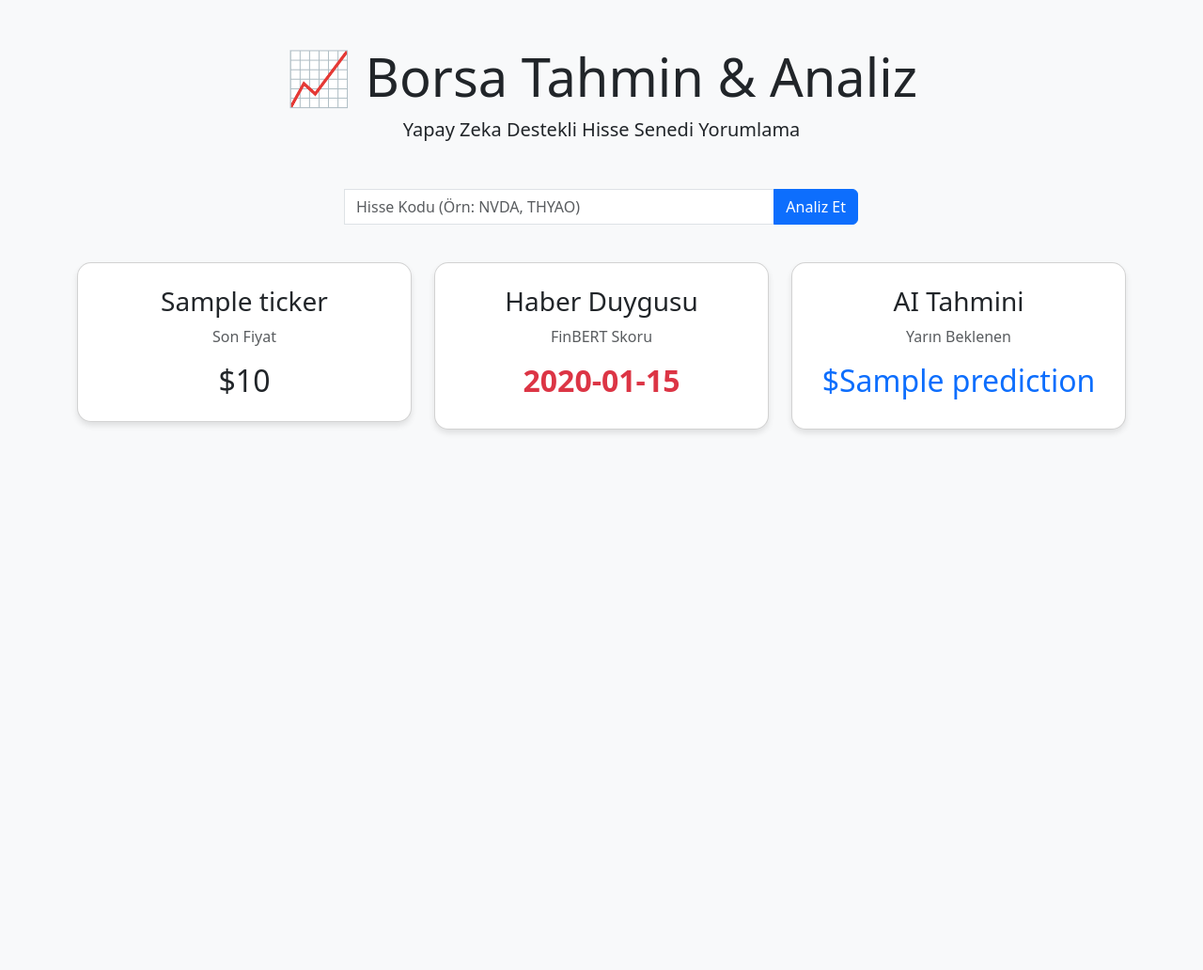
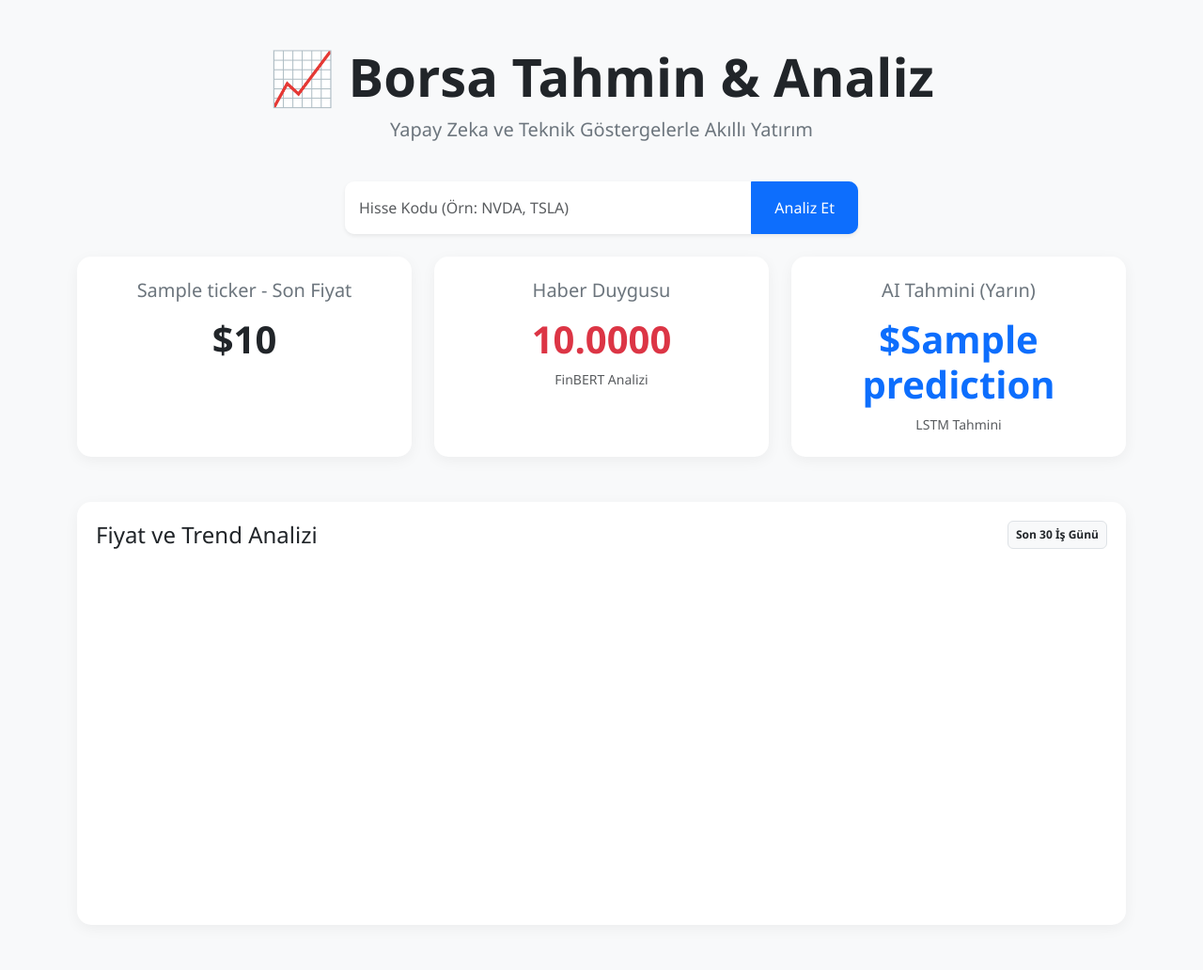
Before and after one commit to Dream999990/Borsa-Tahmin-Sistemi, a Django app: template prediction/templates/prediction/index.html in a window 1280 px wide. Shown: the whole page at 94% size. Before the commit the page ends 461 px from the top, so only its background shows below. Run offline with Django 5.2, Linux system fonts and the light colour scheme; the template is opened without the code that fills it: most values are stand-ins (such as "Sample title", 1, 10 or a date in 2020); a map, chart or similar area stays blank.

Commit message:
feat: add interactive price chart and technical indicators
- Integrated Chart.js for real-time stock price visualization.
- Added SMA (Simple Moving Average) 20 to the chart for trend analysis.
- Fixed chart layout and responsiveness issues (overflow bug).
- Enhanced index page with modern Bootstrap cards and styling.

```diff
--- a/prediction/templates/prediction/index.html
+++ b/prediction/templates/prediction/index.html
@@ -5,65 +5,147 @@
     <meta name="viewport" content="width=device-width, initial-scale=1.0">
     <title>Borsa Tahmin Sistemi</title>
     <link href="https://cdn.jsdelivr.net/npm/bootstrap@5.3.0/dist/css/bootstrap.min.css" rel="stylesheet">
+    <script src="https://cdn.jsdelivr.net/npm/chart.js"></script>
     <style>
-        body { background-color: #f8f9fa; }
-        .stock-card { border-radius: 15px; box-shadow: 0 4px 6px rgba(0,0,0,0.1); }
+        body { background-color: #f8f9fa; font-family: 'Segoe UI', Tahoma, Geneva, Verdana, sans-serif; }
+        .stock-card { border-radius: 15px; border: none; transition: transform 0.2s; background: white; box-shadow: 0 4px 15px rgba(0,0,0,0.05); }
+        .stock-card:hover { transform: translateY(-5px); }
         .sentiment-positive { color: #28a745; font-weight: bold; }
         .sentiment-negative { color: #dc3545; font-weight: bold; }
+
+        /* Grafik boyutu burada dizginleniyor */
+        .chart-container {
+            background: white;
+            border-radius: 15px;
+            padding: 20px;
+            box-shadow: 0 4px 15px rgba(0,0,0,0.05);
+            position: relative;
+            height: 450px; /* Sabit yükseklik taşmayı engeller */
+            width: 100%;
+        }
+        .header-section { margin-bottom: 40px; }
     </style>
 </head>
 <body>
     <div class="container mt-5">
-        <div class="text-center mb-5">
-            <h1 class="display-4">📈 Borsa Tahmin & Analiz</h1>
-            <p class="lead">Yapay Zeka Destekli Hisse Senedi Yorumlama</p>
+        <div class="text-center header-section">
+            <h1 class="display-4 fw-bold text-dark">📈 Borsa Tahmin & Analiz</h1>
+            <p class="lead text-secondary">Yapay Zeka ve Teknik Göstergelerle Akıllı Yatırım</p>
         </div>
 
         <div class="row justify-content-center">
             <div class="col-md-6">
-                <form method="POST" class="input-group mb-3">
+                <form method="POST" class="input-group mb-4 shadow-sm" style="border-radius: 10px; overflow: hidden;">
                     {% csrf_token %}
-                    <input type="text" name="ticker" class="form-control" placeholder="Hisse Kodu (Örn: NVDA, THYAO)" required>
-                    <button class="btn btn-primary" type="submit">Analiz Et</button>
+                    <input type="text" name="ticker" class="form-control border-0 p-3" placeholder="Hisse Kodu (Örn: NVDA, TSLA)" required>
+                    <button class="btn btn-primary px-4" type="submit">Analiz Et</button>
                 </form>
             </div>
         </div>
 
+        {% if error %}
+        <div class="alert alert-danger text-center shadow-sm" style="border-radius: 10px;">{{ error }}</div>
+        {% endif %}
+
         {% if ticker %}
-        <div class="row mt-4">
+        <div class="row g-4">
             <div class="col-md-4">
-                <div class="card stock-card p-4 text-center">
-                    <h3>{{ ticker }}</h3>
-                    <p class="text-muted">Son Fiyat</p>
-                    <h2 class="mb-0">${{ last_price }}</h2>
+                <div class="card stock-card p-4 text-center h-100">
+                    <h5 class="text-secondary mb-3">{{ ticker }} - Son Fiyat</h5>
+                    <h1 class="display-6 fw-bold">${{ last_price }}</h1>
                 </div>
             </div>
 
             <div class="col-md-4">
-                <div class="card stock-card p-4 text-center">
-                    <h3>Haber Duygusu</h3>
-                    <p class="text-muted">FinBERT Skoru</p>
-                    <h2 class="{% if sentiment > 0 %}sentiment-positive{% else %}sentiment-negative{% endif %}">
-                        {{ sentiment }}
+                <div class="card stock-card p-4 text-center h-100">
+                    <h5 class="text-secondary mb-3">Haber Duygusu</h5>
+                    <h2 class="display-6 {% if sentiment > 0 %}sentiment-positive{% else %}sentiment-negative{% endif %}">
+                        {{ sentiment|floatformat:4 }}
                     </h2>
+                    <small class="text-muted">FinBERT Analizi</small>
                 </div>
             </div>
 
             <div class="col-md-4">
-                <div class="card stock-card p-4 text-center">
-                    <h3>AI Tahmini</h3>
-                    <p class="text-muted">Yarın Beklenen</p>
-                    <h2 class="text-primary">
+                <div class="card stock-card p-4 text-center h-100">
+                    <h5 class="text-secondary mb-3">AI Tahmini (Yarın)</h5>
+                    <h2 class="display-6 text-primary fw-bold">
                         {% if prediction == "Model Eğitilmedi" %}
-                            <small style="font-size: 0.5em;">Henüz Model Eğitilmedi</small>
+                            <span style="font-size: 0.6em;">Eğitiliyor...</span>
                         {% else %}
                             ${{ prediction }}
                         {% endif %}
                     </h2>
+                    <small class="text-muted">LSTM Tahmini</small>
+                </div>
+            </div>
+        </div>
+
+        <div class="row mt-5 mb-5">
+            <div class="col-12">
+                <div class="chart-container">
+                    <div class="d-flex justify-content-between align-items-center mb-3">
+                        <h4 class="mb-0 text-dark">Fiyat ve Trend Analizi</h4>
+                        <span class="badge bg-light text-dark border p-2">Son 30 İş Günü</span>
+                    </div>
+                    <canvas id="stockChart"></canvas>
                 </div>
             </div>
         </div>
         {% endif %}
     </div>
+
+<script>
+    const chartDatesRaw = '{{ chart_dates|safe|escapejs }}';
+
+    if (chartDatesRaw && chartDatesRaw !== 'None' && chartDatesRaw !== '[]') {
+        const chartDates = JSON.parse(chartDatesRaw.replace(/'/g, '"'));
+        const chartPrices = JSON.parse('{{ chart_prices|safe }}');
+        const chartSma = JSON.parse('{{ chart_sma|safe }}');
+
+        const ctx = document.getElementById('stockChart').getContext('2d');
+        new Chart(ctx, {
+            type: 'line',
+            data: {
+                labels: chartDates,
+                datasets: [
+                    {
+                        label: 'Kapanış Fiyatı',
+                        data: chartPrices,
+                        borderColor: '#0d6efd',
+                        backgroundColor: 'rgba(13, 110, 253, 0.05)',
+                        borderWidth: 3,
+                        pointRadius: 4,
+                        fill: true,
+                        tension: 0.3
+                    },
+                    {
+                        label: 'SMA 20 (Trend)',
+                        data: chartSma,
+                        borderColor: '#ffc107',
+                        borderDash: [5, 5],
+                        borderWidth: 2,
+                        pointRadius: 0,
+                        fill: false,
+                        tension: 0.3
+                    }
+                ]
+            },
+            options: {
+                responsive: true,
+                maintainAspectRatio: false, // Kabın boyuna uyması için kritik
+                plugins: {
+                    legend: { position: 'top' }
+                },
+                scales: {
+                    y: {
+                        beginAtZero: false,
+                        ticks: { callback: function(value) { return '$' + value; } }
+                    }
+                }
+            }
+        });
+    }
+</script>
 </body>
 </html>
```
Also changed, not shown: prediction/services/data_fetcher.py (+24 -3 lines), prediction/views.py (+15 -5 lines).
